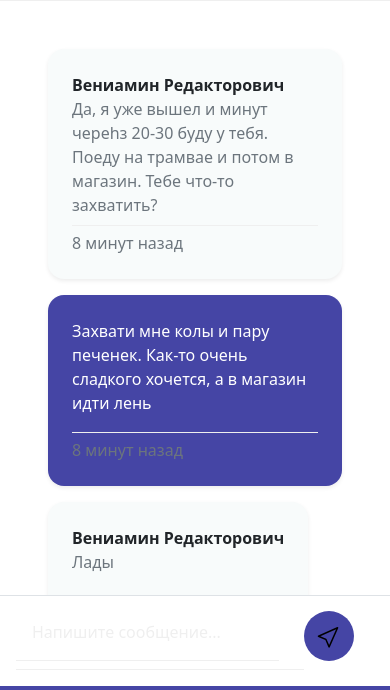
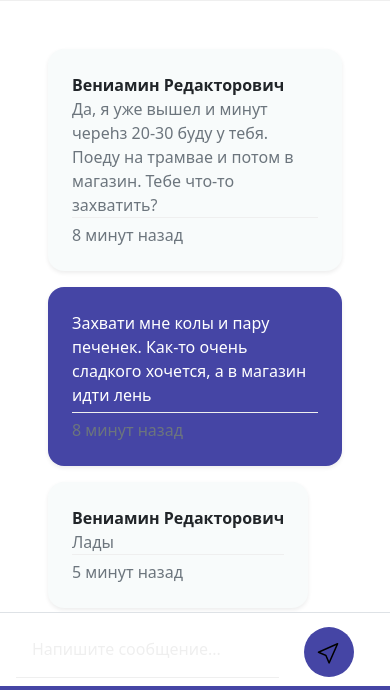
Before and after one commit to asuzdaltcev/layout-designer-project-59, a website: page app/chat.pug in a window 390 px wide. Both pictures are taken after a click on the tab 181 px from the left and 812 px from the top of the page. Shown: the part 94-784 px from the top of the page. Drawn offline with nearby package versions, Linux system fonts and the light colour scheme; files that its build step writes are made by us from their sources; files whose address does not match are found by name.

Commit message:
Обновление разметки в chat.pug и chat.html для улучшения отображения сообщений. Убраны лишние классы и изменены отступы в main.scss для мобильной версии, включая корректировку высоты контейнера и отступов для параграфов chat-card-subtext и chat-card-subtext-light.

```diff
--- a/app/chat.pug
+++ b/app/chat.pug
@@ -187,14 +187,14 @@ html(lang="ru")
                     .chat-message_2.d-flex.align-items-end.pt-3.flex-row-reverse.gap-3
                       .bg-primary.p-4.max-width-text.m-0.radius.shadow-sm
                         .border-bottom
-                          p.m-0.small.chat-card-subtext-light.pb-17 Захвати мне колы и пару печенек. Как-то очень сладкого хочется, а в магазин идти лень
+                          p.small.chat-card-subtext-light Захвати мне колы и пару печенек. Как-то очень сладкого хочется, а в магазин идти лень
                         .div
                           p.m-0.small.sidebar-card-subtext.ellipsis 8 минут назад
                     .chat-message_3.d-flex.align-items-end.ps-36.pt-3.gap-3
                       .bg-light.p-4.max-width-text.m-0.radius.shadow-sm
                         .border-bottom
                           p.m-0.fw-bold Вениамин Редакторович
-                          p.m-0.small.chat-card-subtext.pb-17 Лады
+                          p.m-0.small.chat-card-subtext Лады
                         .div
                           p.m-0.small.sidebar-card-subtext.ellipsis 5 минут назад
                     .chat-message_4.d-flex.align-items-end.pt-3.flex-row-reverse.gap-3
@@ -212,7 +212,7 @@ html(lang="ru")
                           p.m-0.small.sidebar-card-subtext.ellipsis Только что
                   .mobile-chat-footer.d-flex.align-items-end.justify-content-between
                     .px-3.m-0.d-flex.align-items-center.w-100
-                      .border-bottom.flex-grow-1.py-2
+                      .flex-grow-1.py-2
                         form(action="/")
                             input.p-3.search-input.border-bottom(placeholder="Напишите сообщение..." id="mobile-enter-message" type="text")
                       .icon-wrapper
--- a/app/styles/main.scss
+++ b/app/styles/main.scss
@@ -114,7 +114,7 @@ body {
 
 .no-scroll-overflow {
   @include hide-scrollbar();
-  height: calc(100vh - 80px); // Высота минус высота навигации
+  height: calc(100vh - 60px); // Высота минус высота навигации
   overflow-y: auto;
   overflow-x: hidden;
 }
@@ -639,7 +639,12 @@ body {
 
 // Добавляем margin-bottom к параграфам chat-card-subtext в мобильной версии
 .mobile-chat-messages .chat-card-subtext {
-  margin-bottom: 8px !important;
+  margin-bottom: 0px !important;
+}
+
+// Добавляем margin-bottom к параграфам chat-card-subtext-light в мобильной версии
+.mobile-chat-messages .chat-card-subtext-light {
+  margin-bottom: 5px !important;
 }
 
 // Добавляем padding-top к параграфам sidebar-card-subtext в мобильной версии
```
Also changed, not shown: build/chat.html, build/css/main.css.
